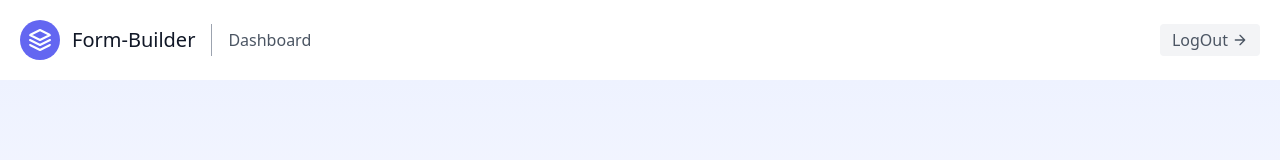
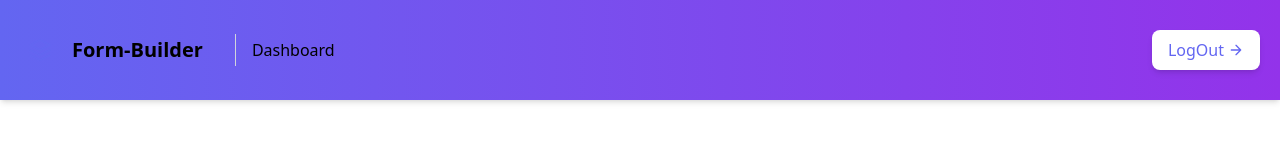
Before and after one commit to psgpraveen/FormBuilder, a React (Vite) app: page /lob in a window 1280 px wide. Shown: the top 160 px of the page. Built offline with nearby package versions, Linux system fonts and the light colour scheme; no server answers.

Commit message:
Few update

```diff
--- a/src/components/Lob/index.tsx
+++ b/src/components/Lob/index.tsx
@@ -2,7 +2,7 @@ import React,{useState,useEffect} from "react";
 import { useLocation, useNavigate } from "react-router-dom";
 import axios from "axios";
 import Header from "../header/Index";
-const apiUrl = import.meta.env.VITE_API_URL;
+const apiUrl = import.meta.env.VITE_API_URL || "http://localhost:5000";
 const Dashboard = () => {
   const location = useLocation();
   const navigate = useNavigate();
--- a/src/components/Sharelink/Index.tsx
+++ b/src/components/Sharelink/Index.tsx
@@ -1,14 +1,15 @@
 import React, { useState, useEffect } from "react";
 import { useParams } from "react-router-dom";
 import axios from "axios";
-const apiUrl = import.meta.env.VITE_API_URL;
+const apiUrl = import.meta.env.VITE_API_URL || "http://localhost:5000";
+
 const SharedFormView = () => {
   const [questions, setQuestions] = useState([]);
   const { id, email } = useParams();
   const [answers, setAnswers] = useState([]);
   const [formDetails, setFormDetails] = useState({
     name: "",
-    email: "",
+    emailofResponse: "", // Updated to correctly reflect the user input field
   });
 
   useEffect(() => {
@@ -60,7 +61,7 @@ const SharedFormView = () => {
   };
 
   const handleSubmit = async () => {
-    if (!formDetails.name || !formDetails.email) {
+    if (!formDetails.name || !formDetails.emailofResponse) {
       alert("Please fill in your name and email before submitting.");
       return;
     }
@@ -76,23 +77,33 @@ const SharedFormView = () => {
       });
 
       const payload = {
-        email: formDetails.email,
+        fromEmail: email, // Email from the URL
+        userEmail: formDetails.emailofResponse, // Correctly using emailofResponse
         name: formDetails.name,
         title: id,
         responses: formattedAnswers,
       };
 
-
-      const response = await axios.post(
-        `${apiUrl}/submit-ans`,
-        payload
-      );
+      const response = await axios.post(`${apiUrl}/submit-ans`, payload);
       alert("Form submitted successfully!");
       console.log(response.data);
     } catch (error) {
       console.error("Error submitting form:", error);
       alert("Failed to submit the form. Please try again.");
     }
+  };
+
+  const handleCopyClick = () => {
+    const currentUrl = window.location.href;
+    navigator.clipboard
+      .writeText(currentUrl)
+      .then(() => {
+        alert("Link copied to clipboard!");
+      })
+      .catch((error) => {
+        console.error("Error copying the link: ", error);
+        alert("Failed to copy the link.");
+      });
   };
 
   if (!questions || questions.length === 0) {
@@ -103,17 +114,7 @@ const SharedFormView = () => {
       </div>
     );
   }
-  const handleCopyClick = () => {
-  const currentUrl = window.location.href;
-  navigator.clipboard
-    .writeText(currentUrl)
-    .then(() => {
-      alert("Link copied to clipboard!");
-    })
-    .catch((error) => {
-      console.error("Error copying the link: ", error);
-      alert("Failed to copy the link.");
-    });}
+
   return (
     <div className="p-6 bg-gray-50 min-h-screen">
       <h2 className="text-2xl font-bold text-gray-800 mb-6 text-center lg:text-4xl">
@@ -143,8 +144,10 @@ const SharedFormView = () => {
           </label>
           <input
             type="email"
-            value={formDetails.email}
-            onChange={(e) => handleFormDetailsChange("email", e.target.value)}
+            value={formDetails.emailofResponse} // Bind to the correct field
+            onChange={(e) =>
+              handleFormDetailsChange("emailofResponse", e.target.value)
+            }
             placeholder="Enter your email"
             className="w-full p-2 border rounded-lg"
           />
--- a/src/components/SignUp/Index.tsx
+++ b/src/components/SignUp/Index.tsx
@@ -1,7 +1,7 @@
 import React, { useState } from "react";
 import { useNavigate, Link } from "react-router-dom";
 import axios from "axios";
-const apiUrl = import.meta.env.VITE_API_URL;
+const apiUrl = import.meta.env.VITE_API_URL || "http://localhost:5000";
 const Index = () => {
   const navigate = useNavigate();
 
--- a/src/components/header/Index.tsx
+++ b/src/components/header/Index.tsx
@@ -3,25 +3,56 @@ import { Link } from 'react-router-dom'
 
 const Index = () => {
   return (
-<header className="text-gray-600 justify-between body-font">
+    <div className="bg-white min-h-screen">
+      <header className="text-gray-600 body-font bg-gradient-to-r from-indigo-500 to-purple-600 shadow-md">
         <div className="container mx-auto flex flex-wrap p-5 flex-col md:flex-row items-center">
-    <Link to='/' className="flex title-font font-medium items-center text-gray-900 mb-4 md:mb-0">
-      <svg xmlns="http://www.w3.org/2000/svg" fill="none" stroke="currentColor" stroke-linecap="round" stroke-linejoin="round" stroke-width="2" className="w-10 h-10 text-white p-2 bg-indigo-500 rounded-full" viewBox="0 0 24 24">
+          <Link
+            to="/"
+            className="flex title-font font-medium items-center text-black mb-4 md:mb-0"
+          >
+            <svg
+              xmlns="http://www.w3.org/2000/svg"
+              fill="none"
+              stroke="currentColor"
+              strokeLinecap="round"
+              strokeLinejoin="round"
+              strokeWidth="2"
+              className="w-10 h-10 p-2 bg-white-700 text-indigo-500 rounded-full"
+              viewBox="0 0 24 24"
+            >
               <path d="M12 2L2 7l10 5 10-5-10-5zM2 17l10 5 10-5M2 12l10 5 10-5"></path>
             </svg>
-      <span className="ml-3 text-xl">Form-Builder</span>
+            <span className="ml-3 text-xl m-4 font-bold">Form-Builder</span>
           </Link>
-    <nav className="md:mr-auto md:ml-4 md:py-1 mx-2 md:pl-4 md:border-l md:border-gray-400	flex flex-wrap items-center text-base justify-center">
-      <Link to='/lob' className="mr-5 hover:text-gray-900">Dashboard</Link>
-
+          <nav className="md:mr-auto md:ml-4 md:py-1 md:pl-4 md:border-l md:border-gray-300 flex flex-wrap items-center text-base justify-center">
+            <Link
+              to="/lob"
+              className="mr-5 text-black hover:text-gray-100 transition-colors duration-300"
+            >
+              Dashboard
+            </Link>
           </nav>
-    <a href='/' className="inline-flex items-center bg-gray-100 border-0 py-1 px-3 focus:outline-none hover:bg-gray-200 rounded text-base mt-4 md:mt-0">LogOut
-      <svg fill="none" stroke="currentColor" stroke-linecap="round" stroke-linejoin="round" stroke-width="2" className="w-4 h-4 ml-1" viewBox="0 0 24 24">
+          <a
+            href="/"
+            className="inline-flex items-center bg-white text-indigo-500 border-0 py-2 px-4 focus:outline-none hover:bg-gray-100 rounded-lg shadow-md text-base font-medium transition-transform duration-300 hover:-translate-y-1"
+          >
+            LogOut
+            <svg
+              fill="none"
+              stroke="currentColor"
+              strokeLinecap="round"
+              strokeLinejoin="round"
+              strokeWidth="2"
+              className="w-4 h-4 ml-1"
+              viewBox="0 0 24 24"
+            >
               <path d="M5 12h14M12 5l7 7-7 7"></path>
             </svg>
           </a>
         </div>
-</header>  )
+      </header>
+    </div>
+  )
 }
 
 export default Index
--- a/src/components/home/index.tsx
+++ b/src/components/home/index.tsx
@@ -2,7 +2,7 @@ import React, { useState,useEffect } from "react";
 import { DndProvider, useDrag, useDrop } from "react-dnd";
 import { HTML5Backend } from "react-dnd-html5-backend";
 import { useLocation, useNavigate } from "react-router-dom";
-const apiUrl = import.meta.env.VITE_API_URL;
+const apiUrl = import.meta.env.VITE_API_URL || "http://localhost:5000";
 const ItemType = {
   FORM_FIELD: "formField",
 };
--- a/src/components/login/index.tsx
+++ b/src/components/login/index.tsx
@@ -2,7 +2,7 @@ import React, { useState } from 'react';
 import axios from 'axios';
 import { Link, useNavigate } from 'react-router-dom';
 
-const apiUrl = import.meta.env.VITE_API_URL;
+const apiUrl = import.meta.env.VITE_API_URL || "http://localhost:5000";
 
 const Login = () => {
   const [email, setEmail] = useState('');
```
Also changed, not shown: src/components/Response/index.tsx (+43 -28 lines). Lines whose indentation alone changed are shown as unchanged.
